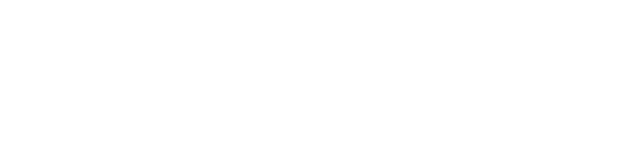
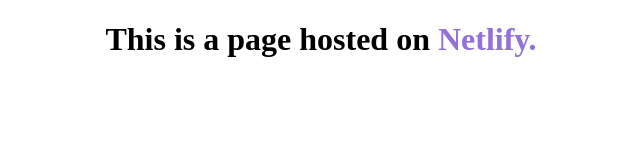
Before and after one commit to clairecombrink/Shecodes-Repo, a plain HTML site: page src/index.html in a window 1280 px wide. Shown: the whole page, without its empty margins (319-959 px from the left). Drawn offline with Linux system fonts and the light colour scheme.

Commit message:
Added h1 and style

```diff
--- a/src/index.html
+++ b/src/index.html
@@ -4,9 +4,10 @@
     <meta charset="UTF-8">
     <meta http-equiv="X-UA-Compatible" content="IE=edge">
     <meta name="viewport" content="width=device-width, initial-scale=1.0">
-    <title>Document</title>
+    <title>Netlify Page</title>
+    <link rel="stylesheet" href="style.css">
 </head>
 <body>
-
+    <h1>This is a page hosted on <span class="netlify">Netlify.</span></h1>
 </body>
 </html>
--- /dev/null
+++ b/src/style.css
@@ -0,0 +1,7 @@
+h1 {
+    text-align: center;
+}
+
+.netlify {
+    color: mediumpurple;
+}
```
